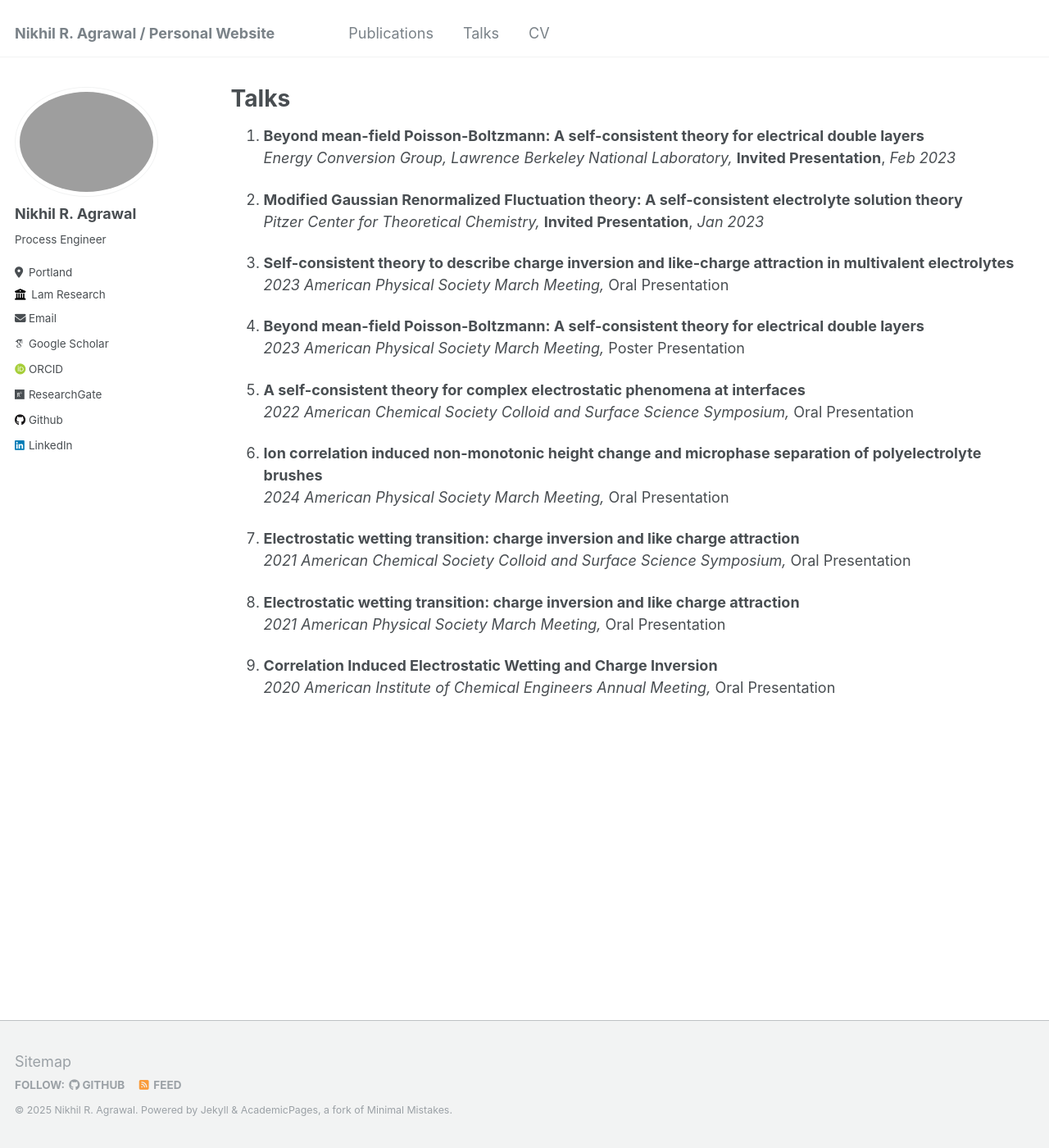
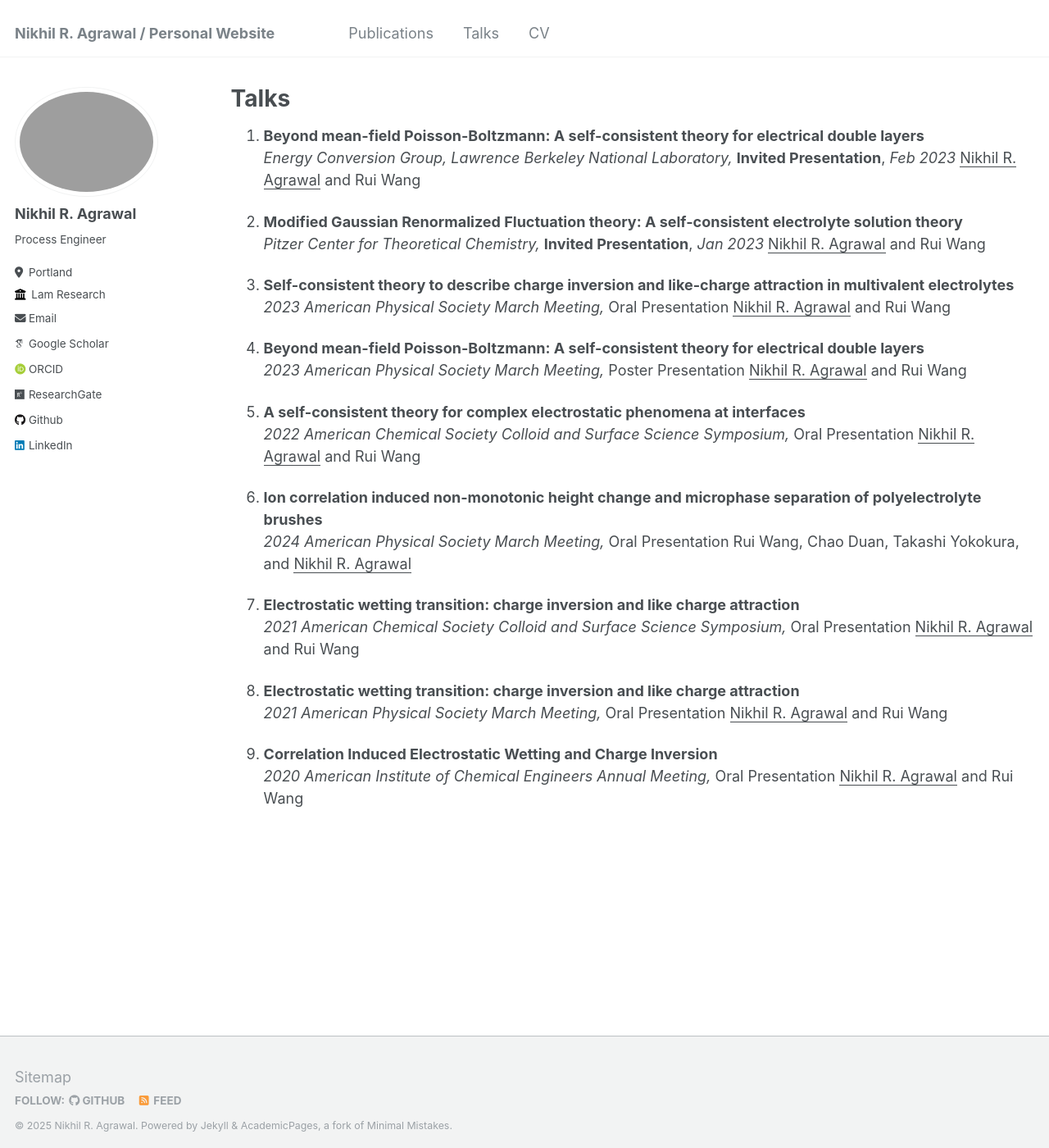
Before and after one commit to nikhil0165/nikhil0165.github.io, a Jekyll site: the page built from _pages/talks.md, in a window 1280 px wide and 1400 px high. Shown: the whole window at 82% size. Built offline with Jekyll 4.4.1, drawn with Linux system fonts in a browser that asks for light colours; some web fonts are replaced.

Commit message:
Update talks.md

```diff
--- a/_pages/talks.md
+++ b/_pages/talks.md
@@ -7,27 +7,36 @@ author_profile: true
 
 1. **Beyond mean-field Poisson-Boltzmann: A self-consistent theory for electrical double layers**
    *Energy Conversion Group, Lawrence Berkeley National Laboratory,* **Invited Presentation**, *Feb 2023*
+   <u>Nikhil R. Agrawal</u> and Rui Wang
 
-2. **Modified Gaussian Renormalized Fluctuation theory: A self-consistent electrolyte solution theory**
+3. **Modified Gaussian Renormalized Fluctuation theory: A self-consistent electrolyte solution theory**
    *Pitzer Center for Theoretical Chemistry,* **Invited Presentation**, *Jan 2023*
+   <u>Nikhil R. Agrawal</u> and Rui Wang
 
-3. **Self-consistent theory to describe charge inversion and like-charge attraction in multivalent electrolytes**
+5. **Self-consistent theory to describe charge inversion and like-charge attraction in multivalent electrolytes**
    *2023 American Physical Society March Meeting,* Oral Presentation
+   <u>Nikhil R. Agrawal</u> and Rui Wang
 
-4. **Beyond mean-field Poisson-Boltzmann: A self-consistent theory for electrical double layers**
+7. **Beyond mean-field Poisson-Boltzmann: A self-consistent theory for electrical double layers**
    *2023 American Physical Society March Meeting,* Poster Presentation
+   <u>Nikhil R. Agrawal</u> and Rui Wang
 
-5. **A self-consistent theory for complex electrostatic phenomena at interfaces**
+9. **A self-consistent theory for complex electrostatic phenomena at interfaces**
    *2022 American Chemical Society Colloid and Surface Science Symposium,* Oral Presentation
+   <u>Nikhil R. Agrawal</u> and Rui Wang
 
-6. **Ion correlation induced non-monotonic height change and microphase separation of polyelectrolyte brushes**
+11. **Ion correlation induced non-monotonic height change and microphase separation of polyelectrolyte brushes**
    *2024 American Physical Society March Meeting,* Oral Presentation
+    Rui Wang, Chao Duan, Takashi Yokokura, and <u>Nikhil R. Agrawal</u>
 
-7. **Electrostatic wetting transition: charge inversion and like charge attraction**
+13. **Electrostatic wetting transition: charge inversion and like charge attraction**
    *2021 American Chemical Society Colloid and Surface Science Symposium,* Oral Presentation
+    <u>Nikhil R. Agrawal</u> and Rui Wang
 
-8. **Electrostatic wetting transition: charge inversion and like charge attraction**
+14. **Electrostatic wetting transition: charge inversion and like charge attraction**
    *2021 American Physical Society March Meeting,* Oral Presentation
+    <u>Nikhil R. Agrawal</u> and Rui Wang
 
-9. **Correlation Induced Electrostatic Wetting and Charge Inversion**
+16. **Correlation Induced Electrostatic Wetting and Charge Inversion**
    *2020 American Institute of Chemical Engineers Annual Meeting,* Oral Presentation
+    <u>Nikhil R. Agrawal</u> and Rui Wang
```
